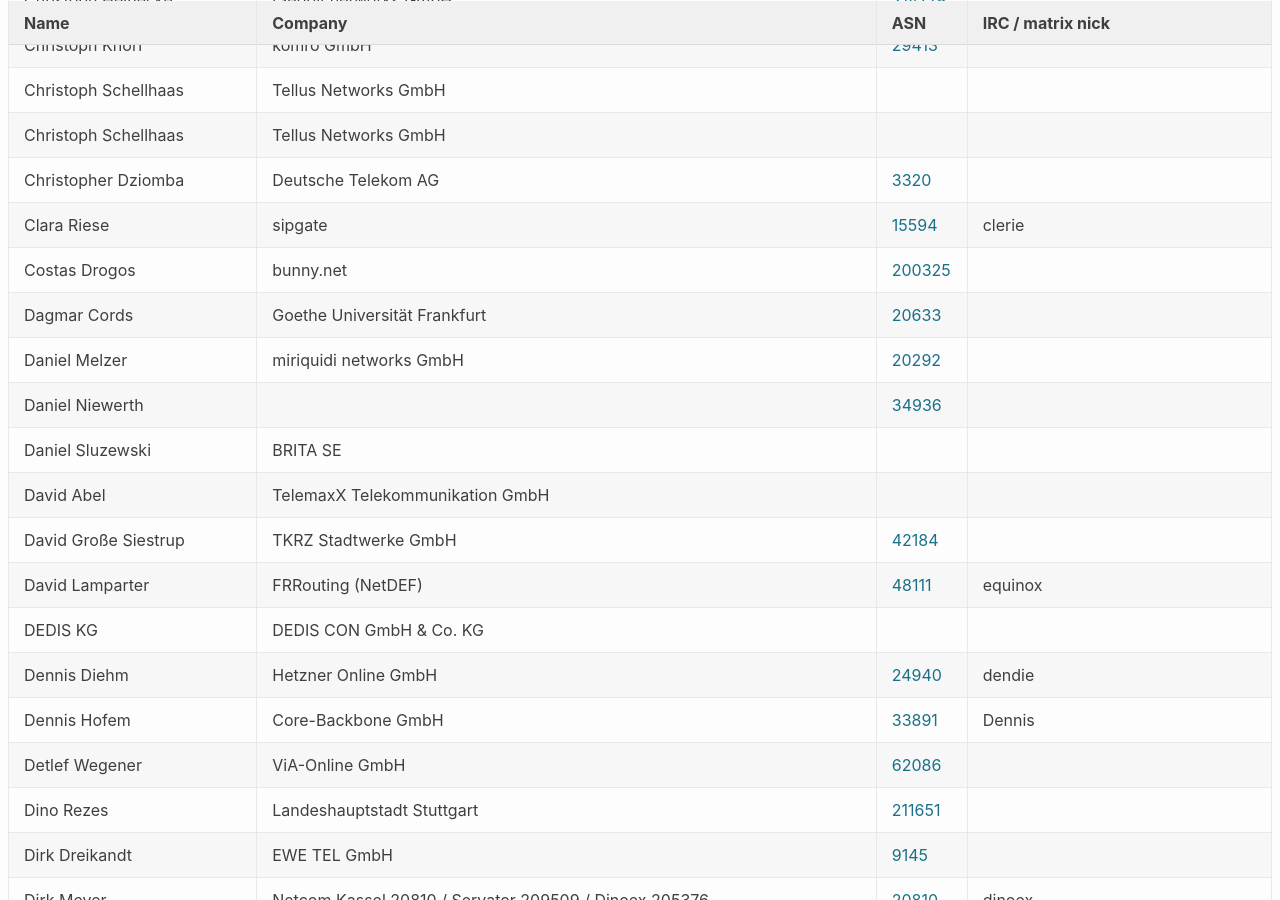
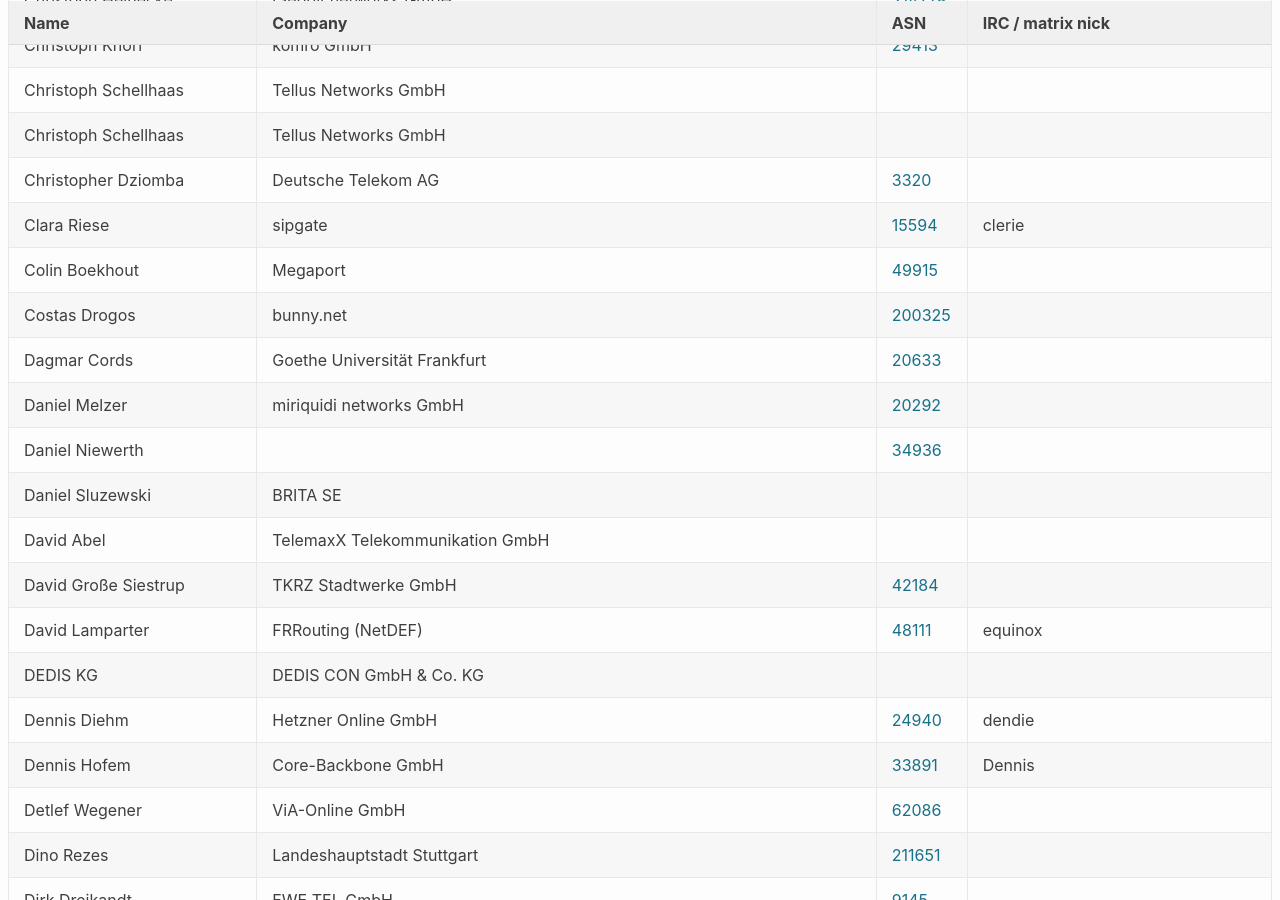
Before and after one commit to denog/pretix-attendeelist, a Jekyll site: the page built from denog17/index.markdown, in a window 1280 px wide and 900 px high, scrolled down 3553 px. Built offline with Jekyll 4.4.1, drawn with Linux system fonts in a browser that asks for light colours.

Commit message:
Latest data: Fri Oct  3 08:34:07 UTC 2025

```diff
--- a/_data/attendees_denog17_onsite.json
+++ b/_data/attendees_denog17_onsite.json
@@ -480,6 +480,12 @@
     "asn": "15594"
   },
   {
+    "name": "Colin Boekhout",
+    "company": "Megaport",
+    "irc": null,
+    "asn": "49915"
+  },
+  {
     "name": "Costas Drogos",
     "company": "bunny.net",
     "irc": null,
```
